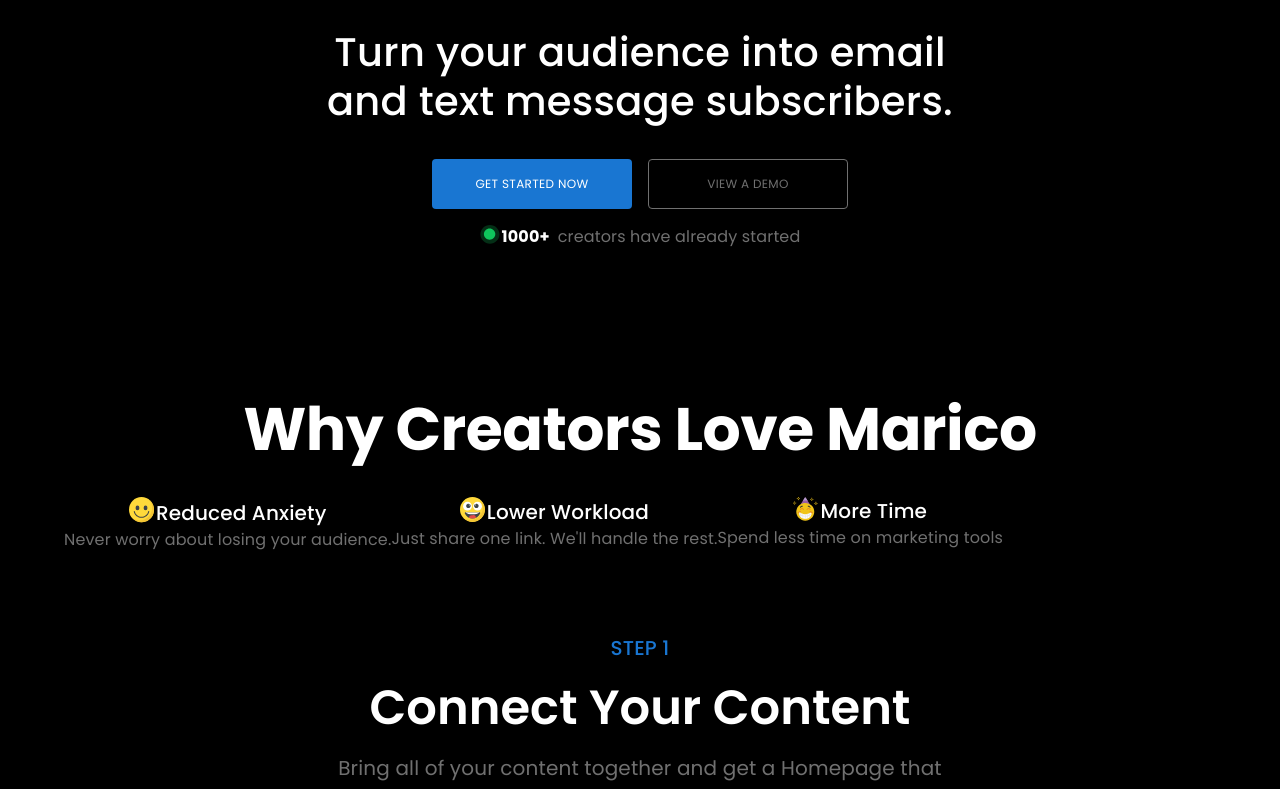
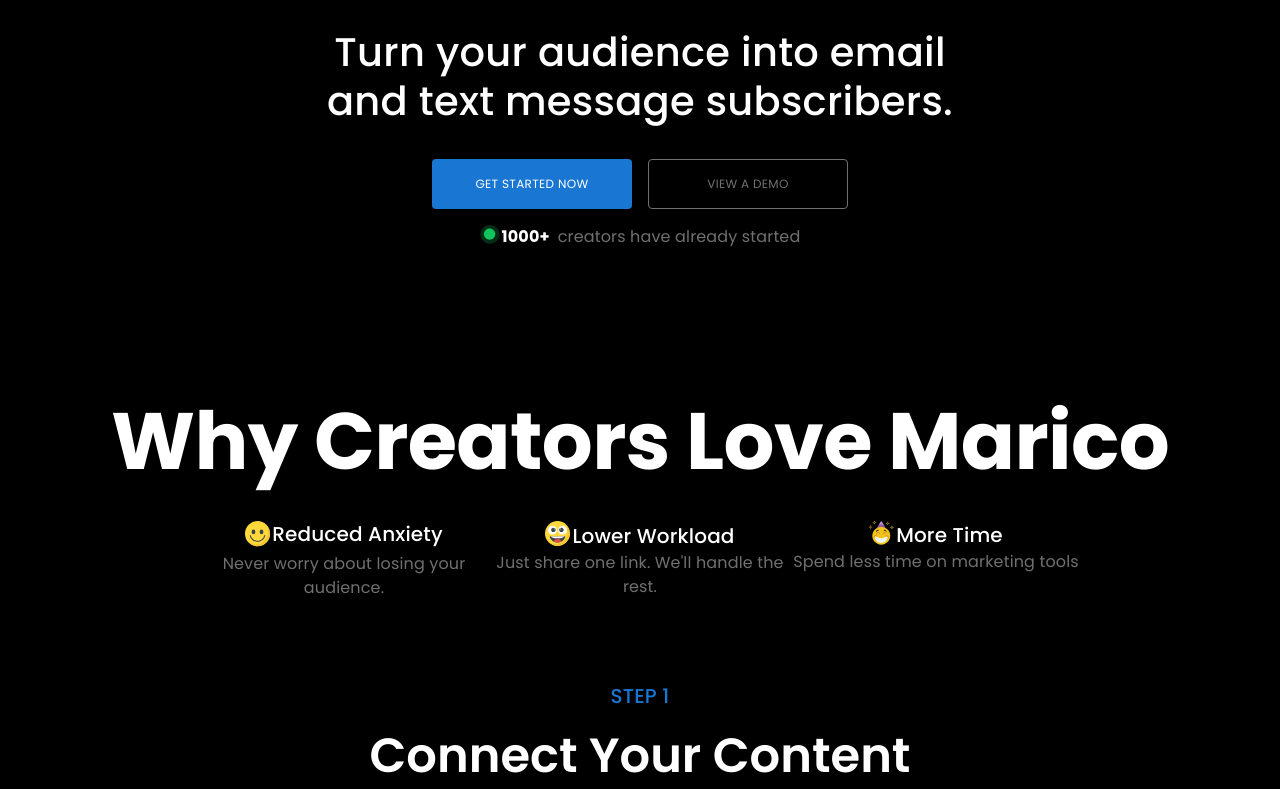
Before and after one commit to krosy1337/landing-marico, a React (Create React App) app: page / in a window 1280 px wide. Shown: the part 492-1281 px from the top of the page. Built offline with nearby package versions, Linux system fonts and the light colour scheme; the HTML template or start-up script is replaced by a standard one.

Commit message:
Add adaptive in WhyLoveMarico component

```diff
--- a/src/components/pages/HomePage/TurnYourAud.tsx
+++ b/src/components/pages/HomePage/TurnYourAud.tsx
@@ -12,7 +12,11 @@
                 md: 10,
                 lg: 15,
             },
-            marginBottom: 18,
+            marginBottom: {
+                xs: 5,
+                md: 10,
+                lg: 18,
+            },
             display: "flex",
             flexDirection: "column",
             alignItems: "center"
--- a/src/components/pages/HomePage/WhyLoveMarico.tsx
+++ b/src/components/pages/HomePage/WhyLoveMarico.tsx
@@ -1,37 +1,123 @@
-import React, {FC} from 'react'
-import {Container, Grid, Stack, Typography} from "@mui/material"
+import React, {FC} from "react"
+import {Box, Container, Grid, Stack, Typography} from "@mui/material"
 import smile from "assets/emojis/smile.svg"
 import happy from "assets/emojis/happy.svg"
 import party from "assets/emojis/party.svg"
 
 const WhyLoveMarico: FC = () => {
     return (
-        <Container maxWidth="lg" sx={{marginBottom: 10,}}>
-            <Typography variant="h2" fontWeight={700} align="center" fontFamily="inherit" sx={{marginBottom: 4,}}>
+        <Container maxWidth="lg" sx={{
+            marginBottom: {
+                xs: 2,
+                sm: 4,
+                md: 6,
+                lg: 10,
+            },
+        }}>
+            <Typography variant="h2" fontWeight={700} align="center" fontFamily="inherit" sx={{
+                marginBottom: {
+                    xs: 1,
+                    sm: 2,
+                    md: 3,
+                    lg: 4,
+                },
+                fontSize: {
+                    xs: "1.25rem",
+                    sm: "2rem",
+                    md: "3rem",
+                    lg: "5rem",
+                },
+            }}>
                 Why Creators Love Marico</Typography>
-            <Grid container>
-                <Grid item xl={4} sx={{display: "flex", flexDirection: "column", alignItems: "center", rowGap: "5px"}}>
-                    <Stack direction="row" alignItems="flex-end" columnGap="2px">
-                        <img src={smile} alt="smile emoji" width={25}/>
-                        <Typography variant="h6" fontFamily="inherit" lineHeight={1}>Reduced Anxiety</Typography>
+            <Grid container rowGap={2} columnGap={1} justifyContent="center">
+                <Grid item lg={3} md={5} xs={12}
+                      sx={{display: "flex", flexDirection: "column", alignItems: "center", rowGap: "5px"}}>
+                    <Stack direction="row" alignItems="center" columnGap="2px">
+                        <Box sx={{
+                            width: {
+                                xs: 16,
+                                md: 25,
+                            },
+                            display: "flex",
+                            alignItems: "end",
+                        }}>
+                            <img src={smile} alt="smile emoji" style={{width: "inherit"}}/>
+                        </Box>
+                        <Typography variant="h6" fontFamily="inherit" lineHeight={1} sx={{
+                            fontSize: {
+                                xs: 14,
+                                md: 20,
+                            },
+                        }}>Reduced Anxiety</Typography>
                     </Stack>
-                    <Typography variant="body1" fontFamily="inherit" sx={{color: "grey.600"}}>
+                    <Typography variant="body1" fontFamily="inherit" align="center" sx={{
+                        color: "grey.600",
+                        fontSize: {
+                            xs: 12,
+                            md: 14,
+                            lg: 16,
+                        },
+                    }}>
                         Never worry about losing your audience.</Typography>
                 </Grid>
-                <Grid item xl={4} sx={{display: "flex", flexDirection: "column", alignItems: "center", rowGap: "5px"}}>
+                <Grid item lg={3} md={5} xs={12}
+                      sx={{display: "flex", flexDirection: "column", alignItems: "center", rowGap: "5px"}}>
                     <Stack direction="row" alignItems="flex-end" columnGap="2px">
-                        <img src={happy} alt="happy emoji" width={25}/>
-                        <Typography variant="h6" fontFamily="inherit" lineHeight={1}>Lower Workload</Typography>
+                        <Box sx={{
+                            width: {
+                                xs: 16,
+                                md: 25,
+                            },
+                            display: "flex",
+                            alignItems: "end",
+                        }}>
+                            <img src={happy} alt="happy emoji" style={{width: "inherit"}}/>
+                        </Box>
+                        <Typography variant="h6" fontFamily="inherit" lineHeight={1} sx={{
+                            fontSize: {
+                                xs: 14,
+                                md: 20,
+                            },
+                        }}>Lower Workload</Typography>
                     </Stack>
-                    <Typography variant="body1" fontFamily="inherit" sx={{color: "grey.600"}}>
+                    <Typography variant="body1" fontFamily="inherit" align="center" sx={{
+                        color: "grey.600",
+                        fontSize: {
+                            xs: 12,
+                            md: 14,
+                            lg: 16,
+                        },
+                    }}>
                         Just share one link. We'll handle the rest.</Typography>
                 </Grid>
-                <Grid item xl={4} sx={{display: "flex", flexDirection: "column", alignItems: "center", rowGap: "5px"}}>
+                <Grid item lg={3} md={5} xs={12}
+                      sx={{display: "flex", flexDirection: "column", alignItems: "center", rowGap: "5px"}}>
                     <Stack direction="row" alignItems="flex-end" columnGap="2px">
-                        <img src={party} alt="party emoji" width={25}/>
-                        <Typography variant="h6" fontFamily="inherit" lineHeight={1}>More Time</Typography>
+                        <Box sx={{
+                            width: {
+                                xs: 16,
+                                md: 25,
+                            },
+                            display: "flex",
+                            alignItems: "end",
+                        }}>
+                            <img src={party} alt="party emoji" style={{width: "inherit"}}/>
+                        </Box>
+                        <Typography variant="h6" fontFamily="inherit" lineHeight={1} sx={{
+                            fontSize: {
+                                xs: 14,
+                                md: 20,
+                            },
+                        }}>More Time</Typography>
                     </Stack>
-                    <Typography variant="body1" fontFamily="inherit" sx={{color: "grey.600"}}>
+                    <Typography variant="body1" fontFamily="inherit" align="center" sx={{
+                        color: "grey.600",
+                        fontSize: {
+                            xs: 12,
+                            md: 14,
+                            lg: 16,
+                        },
+                    }}>
                         Spend less time on marketing tools</Typography>
                 </Grid>
             </Grid>
```
